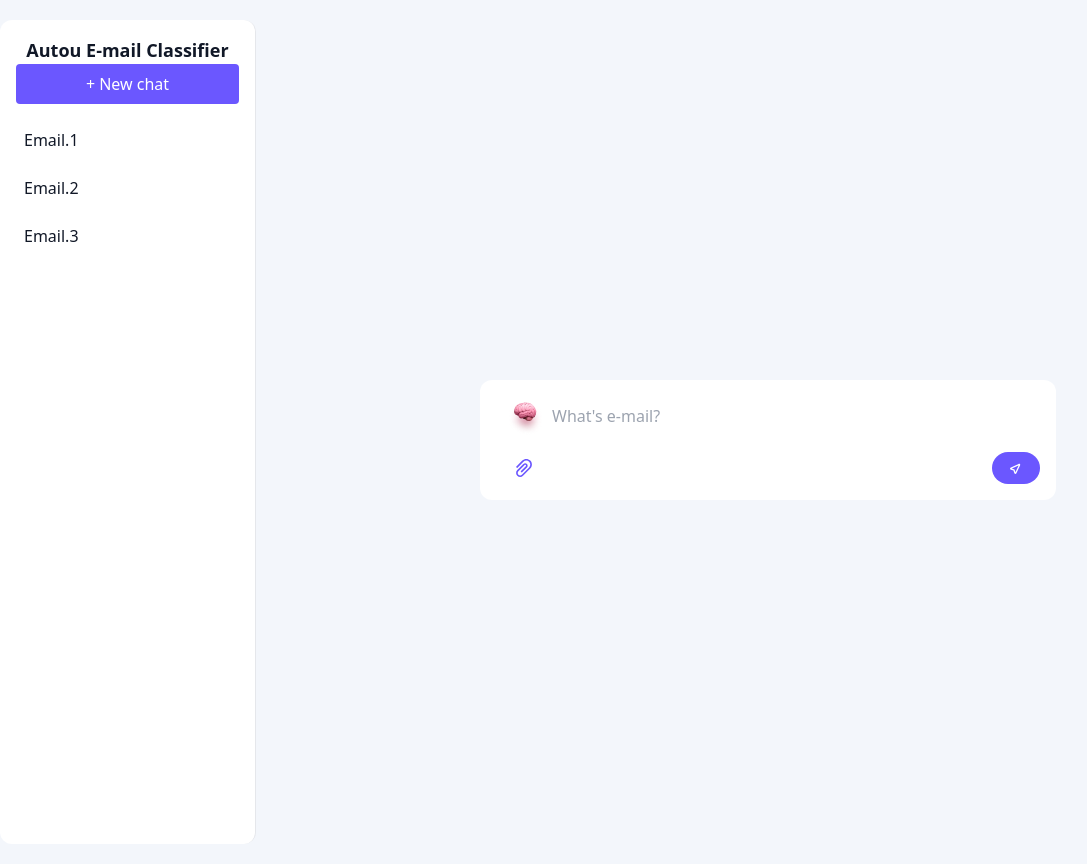
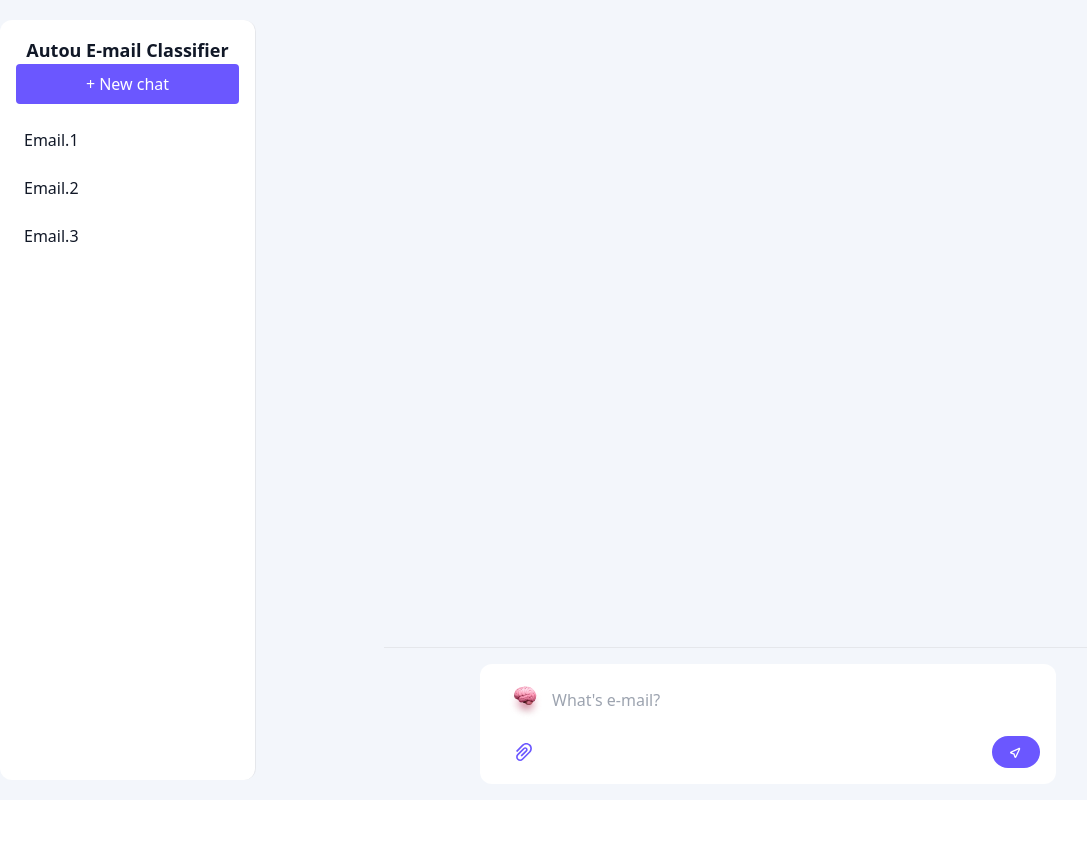
Before and after one commit to Otavio-Magalhaes/classifier_email, a React (Vite) app in the folder frontend/: page / in a window 1280 px wide. Shown: the whole page, without its empty margins (0-1087 px from the left). After the commit the page ends 800 px from the top, so only its background shows below. Built offline with nearby package versions, Linux system fonts and the light colour scheme.

Commit message:
style(chat) altera estilo do chat e menssagens

```diff
--- a/frontend/src/components/ChatInput/ChatInput.tsx
+++ b/frontend/src/components/ChatInput/ChatInput.tsx
@@ -49,7 +49,7 @@ export const ChatInput = ({ onSendMessage }: ChatInputProps) => {
   };
 
   return (
-    <div className="min-h-screen flex items-center bg-background-page  justify-center">
+    <div className=" flex items-center bg-background-page  justify-center">
       <form
         onSubmit={handleSubmit(onSubmit)}
         className="max-w-xl w-full flex flex-col  bg-background rounded-xl p-4 relative space-y-4"
--- a/frontend/src/pages/ChatPage.tsx
+++ b/frontend/src/pages/ChatPage.tsx
@@ -42,15 +42,15 @@ export const ChatPage = () => {
   };
 
   return (
-    <div className="flex bg-background-page justify-center min-h-screen">
+    <div className="flex bg-background-page min-h-screen">
       <Sidebar />
-      <main className="flex-1 flex flex-col items-center p-6">
-        <div className="w-full max-w-3xl flex flex-col space-y-4 mb-4">
+      <main className="flex-1 flex flex-col items-center">
+        <div className="w-full max-w-3xl flex flex-col flex-1 overflow-auto p-6 space-y-4">
           {messages.map((msg) => (
             <ChatMessage key={msg.id} message={msg} />
           ))}
         </div>
-        <div className="w-full max-w-3xl">
+        <div className="w-full max-w-3xl p-4 border-t border-border bg-background-page sticky bottom-0">
           <ChatInput onSendMessage={handleSendMessage} />
         </div>
       </main>
```
